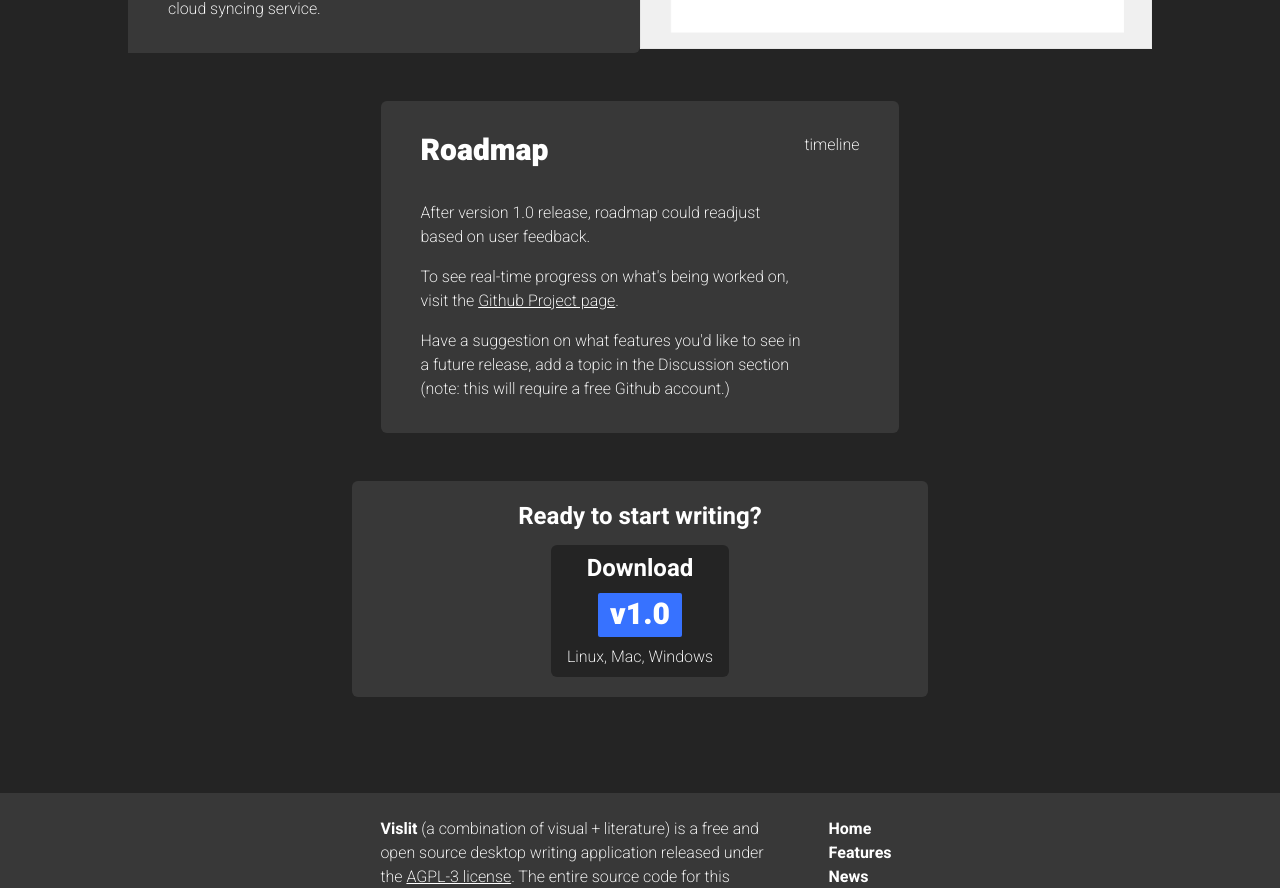
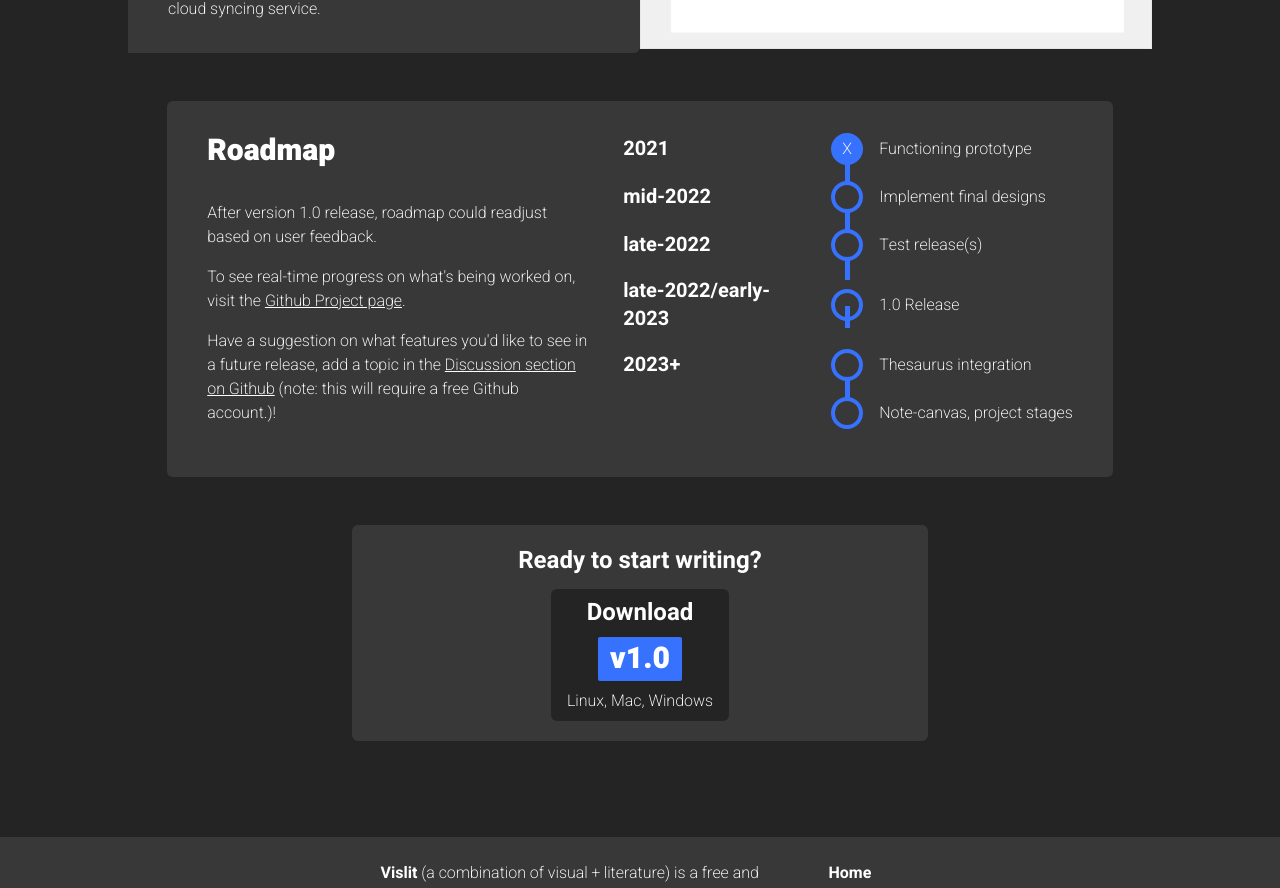
Before and after one commit to ste163/vislit-website-next, a Next.js app: page /features in a window 1280 px wide. Shown: the part 3591-4479 px from the top of the page. Built offline with nearby package versions, Linux system fonts and the light colour scheme.

Commit message:
added timeline; needs svg checkmark

```diff
--- a/pages/features/index.tsx
+++ b/pages/features/index.tsx
@@ -156,7 +156,7 @@ const Features = () => (
       </CardFeature>
 
       <Card className={"mb-12 flex flex-col lg:flex-row"}>
-        <div className="max-w-sm">
+        <div className="max-w-sm mr-0 lg:mr-8">
           <h2>Roadmap</h2>
           <p>
             After version 1.0 release, roadmap could readjust based on user
@@ -176,12 +176,56 @@ const Features = () => (
 
           <p>
             Have a suggestion on what features you'd like to see in a future
-            release, add a topic in the Discussion section (note: this will
-            require a free Github account.)
+            release, add a topic in the{" "}
+            <a
+              className="underline"
+              href="https://github.com/ste163/vislit/discussions"
+            >
+              Discussion section on Github
+            </a>{" "}
+            (note: this will require a free Github account.)!
           </p>
         </div>
 
-        <div>timeline</div>
+        <ul className="mt-8 lg:mt-0">
+          <li className="timeline-bullet flex items-center relative">
+            <h3 className="w-48">2021</h3>
+            <div className="bg-primary border-4 border-primary rounded-full w-8 h-8 mx-4 flex place-content-center">
+              X
+            </div>
+            <div>Functioning prototype</div>
+          </li>
+
+          <li className="timeline-bullet flex items-center relative">
+            <h3 className="w-48">mid-2022</h3>
+            <div className="border-4 border-primary rounded-full w-8 h-8 mx-4 flex place-content-center"></div>
+            <div>Implement final designs</div>
+          </li>
+
+          <li className="timeline-bullet flex items-center relative">
+            <h3 className="w-48">late-2022</h3>
+            <div className="border-4 border-primary rounded-full w-8 h-8 mx-4 flex place-content-center"></div>
+            <div>Test release(s)</div>
+          </li>
+
+          <li className="timeline-bullet flex items-center relative">
+            <h3 className="w-48">late-2022/early-2023</h3>
+            <div className="border-4 border-primary rounded-full w-8 h-8 mx-4 flex place-content-center"></div>
+            <div>1.0 Release</div>
+          </li>
+
+          <li className="timeline-bullet flex items-center relative">
+            <h3 className="w-48">2023+</h3>
+            <div className="border-4 border-primary rounded-full w-8 h-8 mx-4 flex place-content-center"></div>
+            <div>Thesaurus integration</div>
+          </li>
+
+          <li className="timeline-bullet flex items-center relative">
+            <h3 className="w-48"></h3>
+            <div className="border-4 border-primary rounded-full w-8 h-8 mx-4 flex place-content-center"></div>
+            <div>Note-canvas, project stages</div>
+          </li>
+        </ul>
       </Card>
 
       <div className="bg-gray flex justify-center w-full py-5 max-w-xl rounded-md">
--- a/styles/globals.css
+++ b/styles/globals.css
@@ -39,6 +39,26 @@
 /* lists */
 .bullet-list > li {
   @apply my-2;
+}
+
+/* timeline */
+.timeline-bullet {
+  margin-bottom: 1em;
+}
+
+.timeline-bullet::before {
+  content: "";
+  position: absolute;
+  top: 1.8em;
+  left: 13.85em;
+  width: 0.3em;
+  height: 1.4em;
+  background: #3772ff;
+  z-index: 1;
+}
+
+.timeline-bullet:last-child::before {
+  display: none;
 }
 
 /* nav bar hamburger */
```
